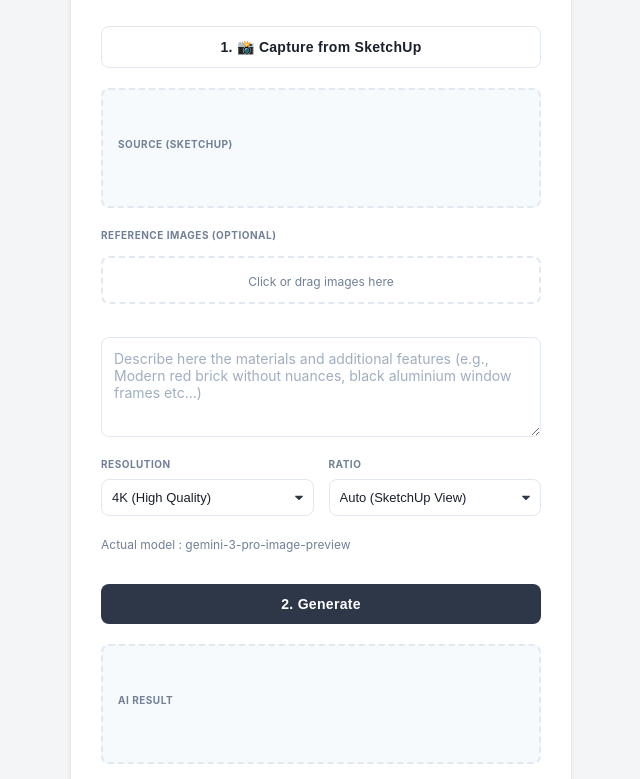
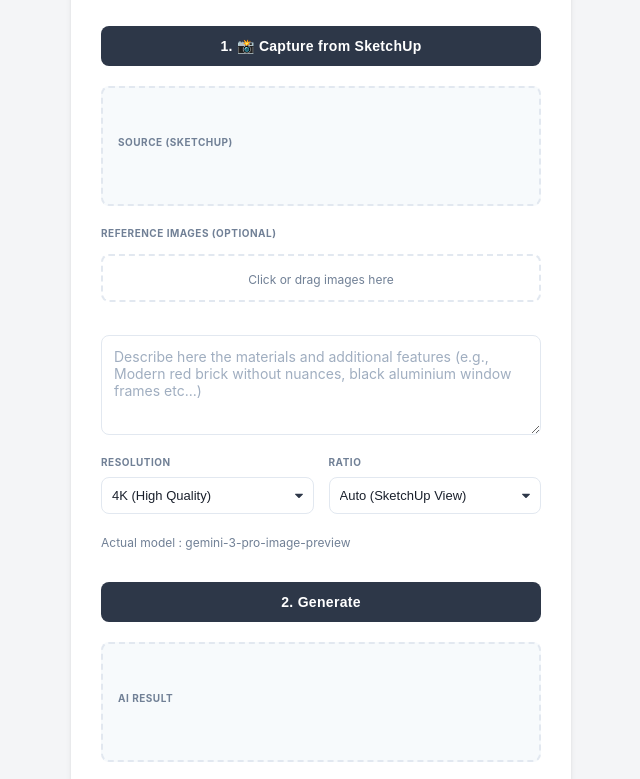
Before and after one commit to rborgniet/banana_archrender, a plain HTML site: page index.html in a window 1280 px wide. Shown: the part 124-903 px from the top of the page, without its empty margins (319-959 px from the left). Drawn offline with Linux system fonts and the light colour scheme.

Commit message:
Refactor CSS formatting and update #btn-capture style
Improved CSS readability by reformatting blocks and removing unnecessary blank lines. Updated #btn-capture button to use accent color background and white text for better visual consistency with #btn-generate.

```diff
--- a/css/main.css
+++ b/css/main.css
@@ -3,16 +3,17 @@
     --card-bg: #ffffff;
     --text-main: #1a202c;
     --text-secondary: #718096;
-    --accent-color: #2d3748; /* Dark Slate */
+    --accent-color: #2d3748;
     --accent-hover: #1a202c;
     --border-color: #e2e8f0;
     --input-bg: #f7fafc;
     --radius: 8px;
     --shadow: 0 4px 6px -1px rgba(0, 0, 0, 0.1), 0 2px 4px -1px rgba(0, 0, 0, 0.06);
 }
-
-* { box-sizing: border-box; outline: none; }
-
+* {
+    box-sizing: border-box;
+    outline: none;
+}
 body {
     font-family: -apple-system, BlinkMacSystemFont, "Segoe UI", Roboto, Helvetica, Arial, sans-serif;
     padding: 40px 20px;
@@ -23,7 +24,6 @@ body {
     display: flex;
     justify-content: center;
 }
-
 .container {
     display: flex;
     flex-direction: column;
@@ -35,7 +35,6 @@ body {
     width: 100%;
     max-width: 500px;
 }
-
 h1 {
     font-size: 28px;
     font-weight: 700;
@@ -43,7 +42,6 @@ h1 {
     color: var(--text-main);
     text-align: center;
 }
-
 .meta-info {
     display: flex;
     flex-direction: column;
@@ -51,9 +49,6 @@ h1 {
     border-bottom: 1px solid var(--border-color);
     padding-bottom: 15px;
 }
-
-.authorname { font-size: 12px; color: var(--text-secondary); margin: 0; font-weight: 500; text-align: center;}
-
 .img-container {
     text-align: center;
     background: var(--input-bg);
@@ -69,9 +64,9 @@ h1 {
     position: relative;
     overflow: hidden;
 }
-
-.img-container:hover { border-color: #cbd5e0; }
-
+.img-container:hover {
+    border-color: #cbd5e0;
+}
 img {
     max-width: 100%;
     max-height: 300px;
@@ -95,7 +90,6 @@ img {
     color: var(--text-secondary);
     margin-top: 25px;
 }
-
 .label {
     text-align: center;
     font-size: 10px;
@@ -106,7 +100,6 @@ img {
     margin-bottom: 8px;
     align-self: flex-start;
 }
-
 .upload-zone {
     border: 2px dashed var(--border-color);
     background: #fff;
@@ -126,7 +119,6 @@ img {
     color: var(--text-secondary);
     pointer-events: none;
 }
-
 .ref-gallery {
     display: flex;
     gap: 8px;
@@ -142,8 +134,10 @@ img {
     display: block;
     cursor: pointer;
 }
-.ref-thumb:hover { opacity: 0.7; border-color: red; }
-
+.ref-thumb:hover {
+    opacity: 0.7;
+    border-color: red;
+}
 .settings-row {
     display: flex;
     gap: 15px;
@@ -173,7 +167,6 @@ select {
 }
 select:hover { border-color: #cbd5e0; }
 select:focus { border-color: var(--accent-color); }
-
 textarea {
     width: 100%;
     height: 100px;
@@ -187,12 +180,10 @@ textarea {
     font-size: 14px;
     transition: border 0.2s, box-shadow 0.2s;
 }
-
 textarea:focus {
     border-color: var(--accent-color);
     box-shadow: 0 0 0 3px rgba(45, 55, 72, 0.1);
 }
-
 textarea::placeholder { color: #a0aec0; }
 
 button {
@@ -205,14 +196,15 @@ button {
     transition: all 0.2s ease;
     letter-spacing: 0.3px;
 }
-
 #btn-capture {
-    background: white;
-    border: 1px solid var(--border-color);
-    color: var(--text-main);
+    background: var(--accent-color);
+    color: white;
+    border: none;
 }
-#btn-capture:hover { background: #f7fafc; border-color: #cbd5e0; }
-
+#btn-capture:hover {
+    background: var(--accent-hover);
+    box-shadow: 0 4px 6px rgba(0,0,0,0.1);
+}
 #btn-generate {
     background: var(--accent-color);
     color: white;
@@ -221,12 +213,10 @@ button {
 }
 #btn-generate:hover {
     background: var(--accent-hover);
-    transform: translateY(-1px);
     box-shadow: 0 4px 6px rgba(0,0,0,0.1);
 }
 #btn-generate:active { transform: translateY(0); }
 #btn-generate:disabled { background: #cbd5e0; cursor: not-allowed; transform: none; }
-
 #loader {
     display: none;
     color: var(--accent-color);
@@ -237,7 +227,6 @@ button {
     background: #ebf8ff;
     border-radius: var(--radius);
 }
-
 #error-msg {
     display: none;
     color: #c53030;
@@ -248,7 +237,6 @@ button {
     font-size: 12px;
     white-space: pre-wrap;
 }
-
 .download-btn {
     display: none;
     margin-top: 15px;
@@ -261,4 +249,7 @@ button {
     border-radius: 20px;
     transition: all 0.2s;
 }
-.download-btn:hover { background: var(--accent-color); color: white; }
+.download-btn:hover {
+    background: var(--accent-color);
+    color: white;
+}
```
